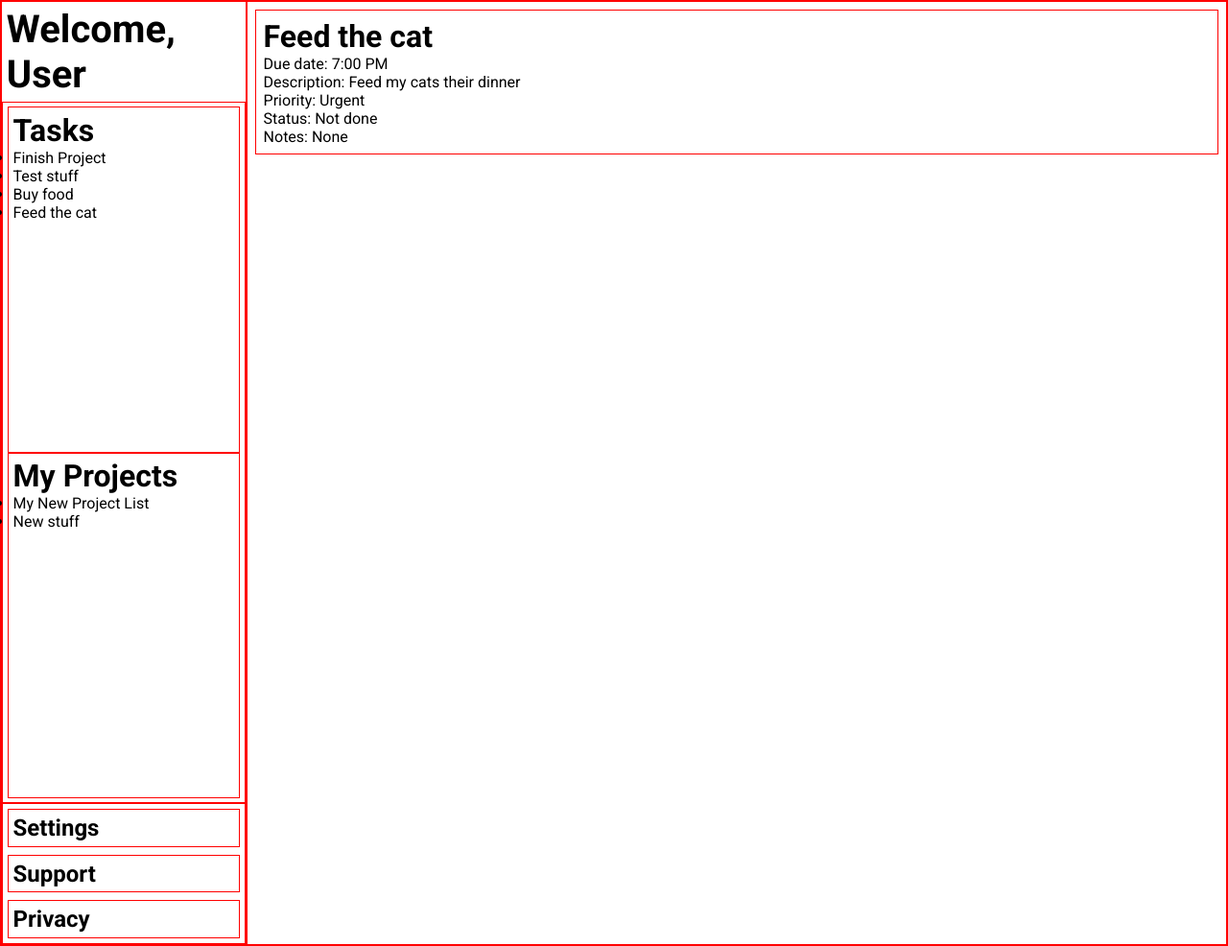
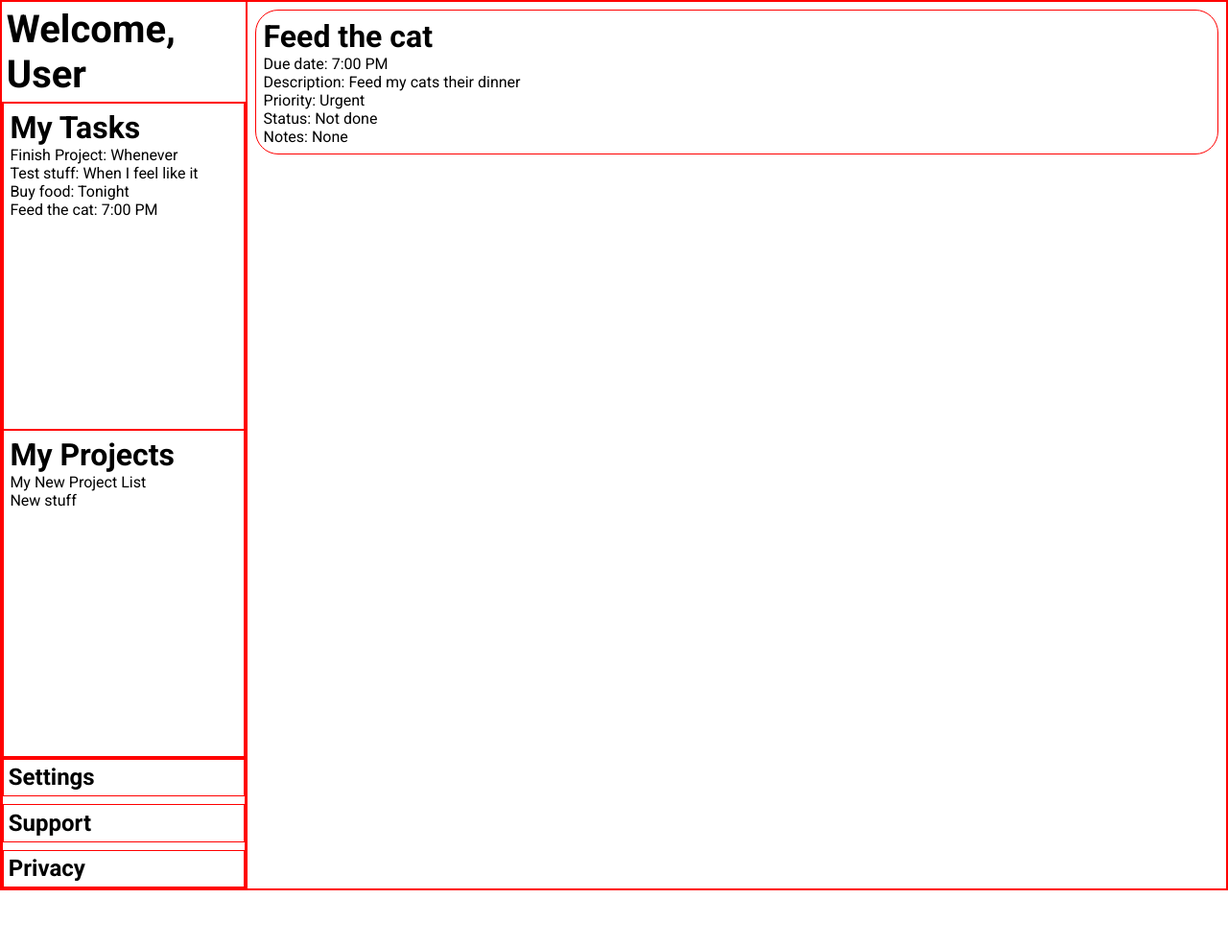
Before and after one commit to Peter-Paul-Dev/todo-list, a website built with webpack: page src/todo.html in a window 1280 px wide. Shown: the whole page at 96% size. After the commit the page ends 928 px from the top, so only its background shows below. Built offline with nearby package versions, Linux system fonts and the light colour scheme.

Commit message:
style: Made each task on the sidebar display the due date of the task as well
Self-explanatory. Small update but it doesn't really fit in with other style changes so I made it its own commit.

```diff
--- a/src/manipulate-dom.js
+++ b/src/manipulate-dom.js
@@ -45,7 +45,7 @@ function createTaskList(arr) {
 
     arr.forEach(item => {
         const taskItem = document.createElement("li");
-        taskItem.textContent = item.title;
+        taskItem.textContent = `${item.title}: ${item.dueDate}`;
 
         tasksList.append(taskItem);
     });
--- a/src/style.css
+++ b/src/style.css
@@ -35,20 +35,28 @@ div {
     font-size: 2rem;
 }
 
-.sidebar div {
-    padding: 0.3rem;
-}
-
 .todo-and-project-list {
     display: grid;
     grid-row: 2/3;
     grid-template-rows: 1fr 1fr;
 }
 
+.tasks, .projects {
+    padding: 0.4rem;
+}
+
+.tasks ul, .projects ul {
+    list-style-type: none;
+}
+
 .technical-section {
     display: flex;
     flex-flow: column;
     gap: 0.5rem;
+}
+
+.technical-section div {
+    padding: 0.3rem;
 }
 
 .technical-section h4 {
@@ -62,4 +70,5 @@ div {
 
 .todo-info {
     padding: 0.5rem;
+    border-radius: 1.5rem;
 }
--- a/src/todo.html
+++ b/src/todo.html
@@ -12,7 +12,7 @@
 
             <div class="todo-and-project-list">
                 <div class="tasks">
-                    <h3>Tasks</h3>
+                    <h3>My Tasks</h3>
                 </div>
 
                 <div class="projects">
```
